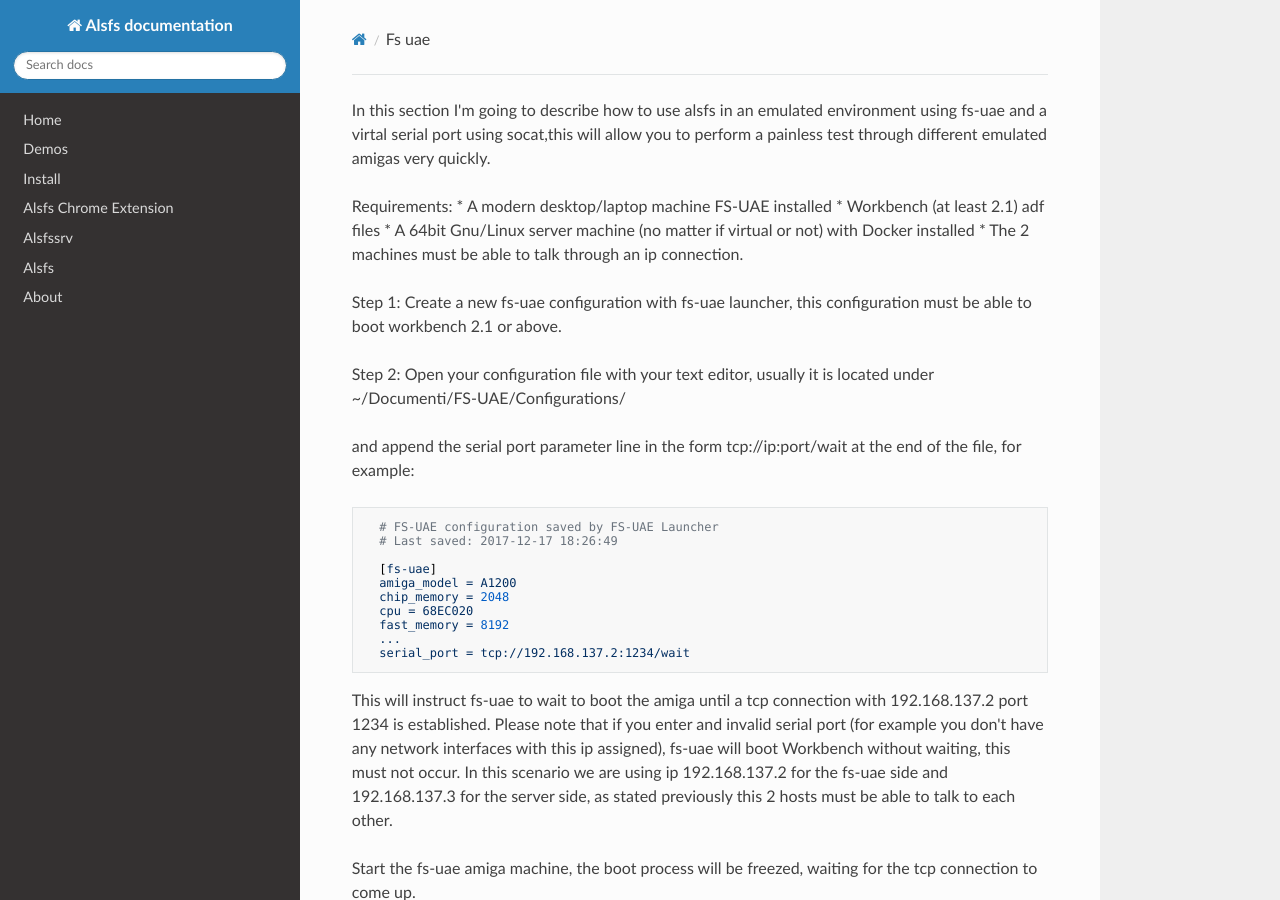
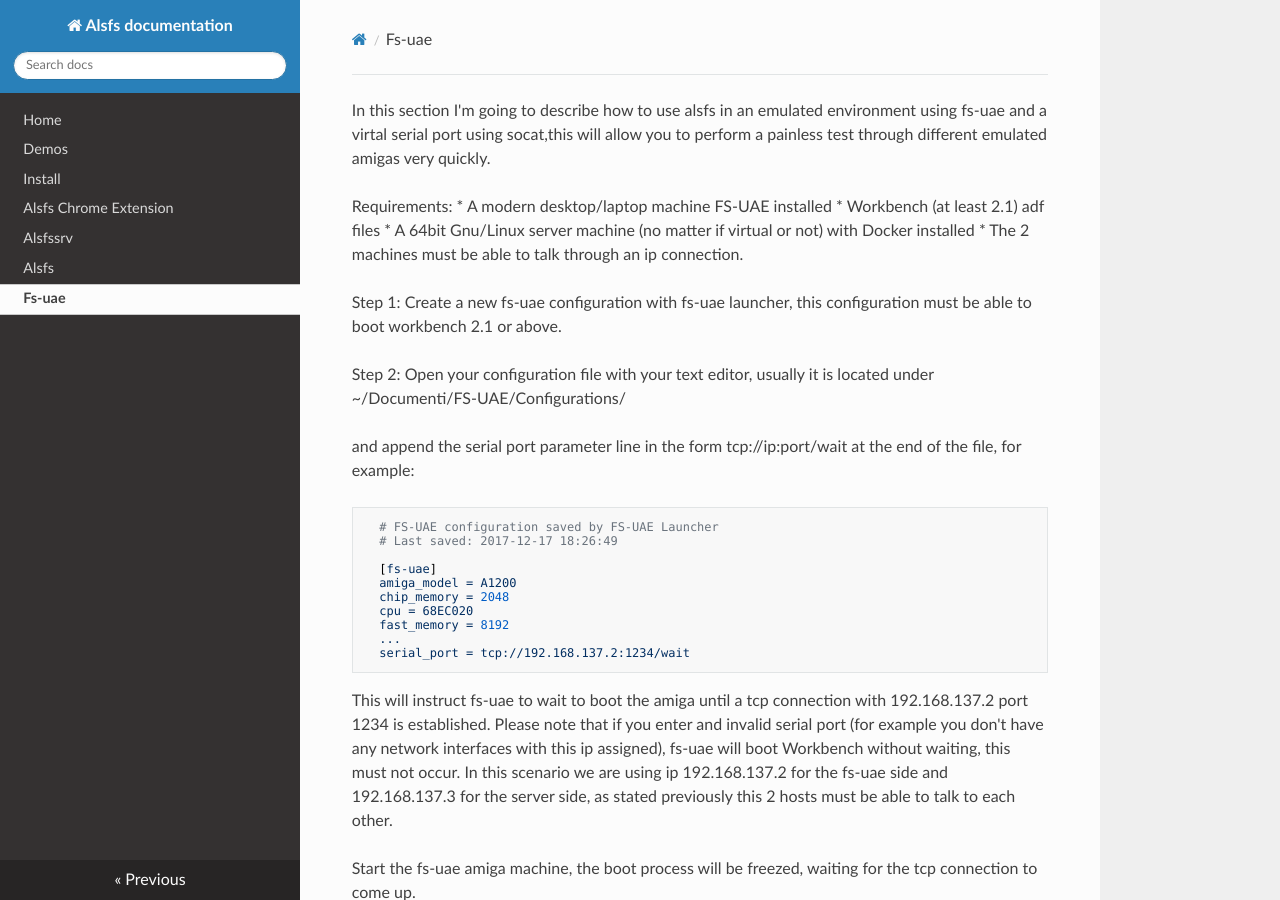
Before and after one commit to Ozzyboshi/alsfsdocumentation, an MkDocs documentation site: the page built from docs/fs-uae.md, in a window 1280 px wide and 900 px high. Built offline with MkDocs 1.6.1, drawn with Linux system fonts in a browser that asks for light colours; nearby versions of some CDN libraries; old or Windows-style settings are respelled for this version of MkDocs.

Commit message:
Update mkdocs.yml

```diff
--- a/mkdocs.yml
+++ b/mkdocs.yml
@@ -6,5 +6,5 @@
     - Alsfs Chrome Extension: alsfschromeextension.md
     - Alsfssrv: alsfssrv.md
     - Alsfs: alsfs.md
-    - About: test.md
+    - Fs-uae: fs-uae.md
 theme: readthedocs
```
